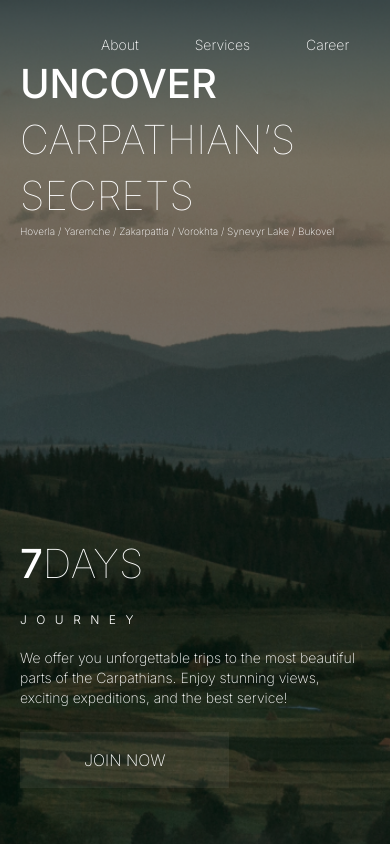
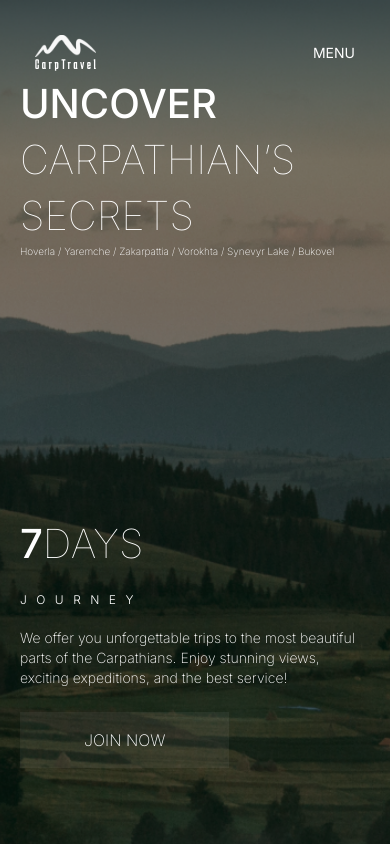
Before and after one commit to VioletaNaboy/CarpTravel, a Next.js app: page / in a window 390 px wide. Shown: the top 844 px of the page. Built offline with nearby package versions, Linux system fonts and the light colour scheme.

Commit message:
mobile-menu

```diff
--- a/src/app/globals.css
+++ b/src/app/globals.css
@@ -46,13 +46,14 @@ button {
   .wrapper {
     width: 100%;
     min-width: 320px;
-    padding: 56px 20px;
+    padding: 76px 20px;
   }
 
   .container {
     min-width: 320px;
     width: 100%;
     height: 100%;
+    margin: 0 auto;
   }
 
   .subtitle {
@@ -82,6 +83,21 @@ button {
     border: none;
     width: 100%;
     height: 196px;
+  }
+
+  .mobile-menu {
+    position: absolute;
+    top: 0;
+    left: 0;
+    width: 100vw;
+    height: 100vh;
+    display: flex;
+    flex-direction: column;
+    justify-content: center;
+    align-items: center;
+    background: rgba(1, 10, 5, 0.75);
+    backdrop-filter: blur(25px);
+    z-index: 1000;
   }
 
   @media screen and (min-width: 768px) {
--- a/src/layout/Header.tsx
+++ b/src/layout/Header.tsx
@@ -1,21 +1,48 @@
 "use client";
+
+import { useState, useEffect } from "react";
 
 import { usePathname } from "next/navigation";
 import Image from "next/image";
 import Link from "next/link";
+
+import clsx from "clsx";
 
 import NavLink from "./NavLink";
 
 import logo from "../../public/logo.svg";
 
 export default function Header() {
+  const [isMobileMenuOpen, setIsMobileMenuOpen] = useState(false);
+
+  const toggleMobileMenu = () => {
+    setIsMobileMenuOpen(!isMobileMenuOpen);
+  };
   const pathname = usePathname();
+
+  useEffect(() => {
+    const handleBodyScroll = () => {
+      if (isMobileMenuOpen) {
+        document.body.style.overflow = "hidden";
+      } else {
+        document.body.style.overflow = "auto";
+      }
+    };
+
+    handleBodyScroll();
+
+    return () => {
+      document.body.style.overflow = "auto";
+    };
+  }, [isMobileMenuOpen]);
+
   return (
-    <header className="flex justify-between items-center fixed w-full py-[35px] px-[101px] text-sm text-white">
+    <header className="flex justify-center fixed w-full py-[35px] px-[101px] text-sm text-white max-w-[100vw]">
+      <div className="container flex justify-between items-center">
         <Link href="#hero">
           <Image src={logo} alt="Logo" width={61} height={34} priority />
         </Link>
-      <nav>
+        <nav className="hidden md:block">
           <ul className="flex gap-14">
             <li>
               <NavLink href="#about" currentPath={pathname}>
@@ -47,6 +74,75 @@ export default function Header() {
             </li>
           </ul>
         </nav>
+        <button
+          type="button"
+          className="md:hidden text-s-mob font-normal z-100"
+          onClick={toggleMobileMenu}
+        >
+          MENU
+        </button>
+      </div>
+      <nav
+        className={clsx("md:hidden", {
+          hidden: !isMobileMenuOpen,
+          "mobile-menu": isMobileMenuOpen,
+        })}
+      >
+        <button
+          type="button"
+          className="md:hidden text-s-mob font-normal absolute top-[43px] right-[20px]"
+          onClick={toggleMobileMenu}
+        >
+          CLOSE
+        </button>
+        <ul className="flex flex-col gap-[48px] md:items-center md:space-x-4 md:ml-auto">
+          <li>
+            <Link
+              href="#about"
+              className="text-s-mob font-normal uppercase"
+              onClick={toggleMobileMenu}
+            >
+              About
+            </Link>
+          </li>
+          <li>
+            <Link
+              href="#services"
+              className="text-s-mob font-normal uppercase"
+              onClick={toggleMobileMenu}
+            >
+              Services
+            </Link>
+          </li>
+          <li>
+            <Link
+              href="#career"
+              className="text-s-mob font-normal uppercase"
+              onClick={toggleMobileMenu}
+            >
+              Career
+            </Link>
+          </li>
+          <li>
+            <Link
+              href="#gallery"
+              className="text-s-mob font-normal uppercase"
+              onClick={toggleMobileMenu}
+            >
+              Gallery
+            </Link>
+          </li>
+          <li>
+            <Link
+              href="#contacts"
+              className="text-s-mob font-normal uppercase"
+              onClick={toggleMobileMenu}
+            >
+              Contacts
+            </Link>
+          </li>
+        </ul>
+      </nav>
     </header>
   );
 }
```
Lines whose indentation alone changed are shown as unchanged.
